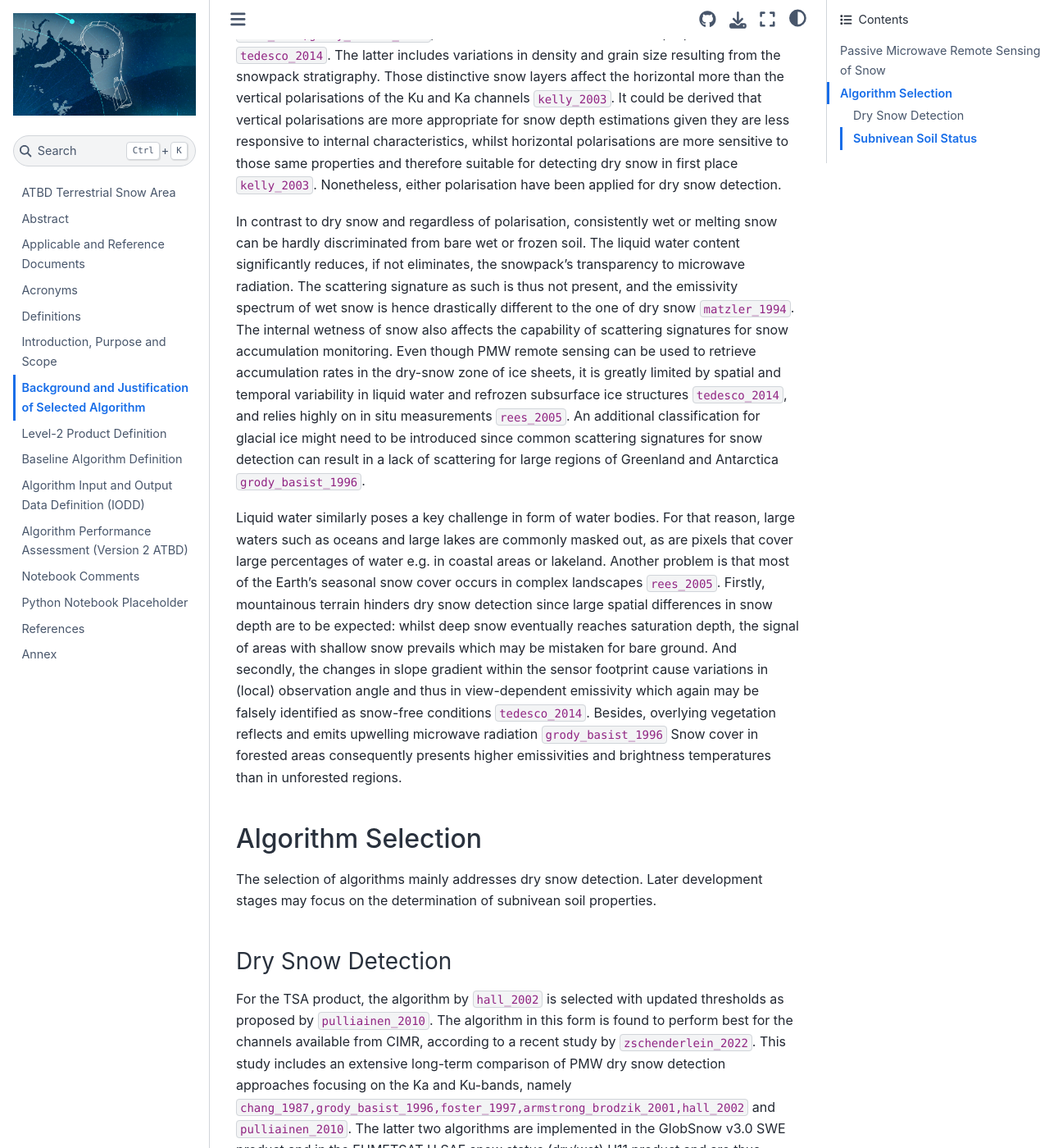
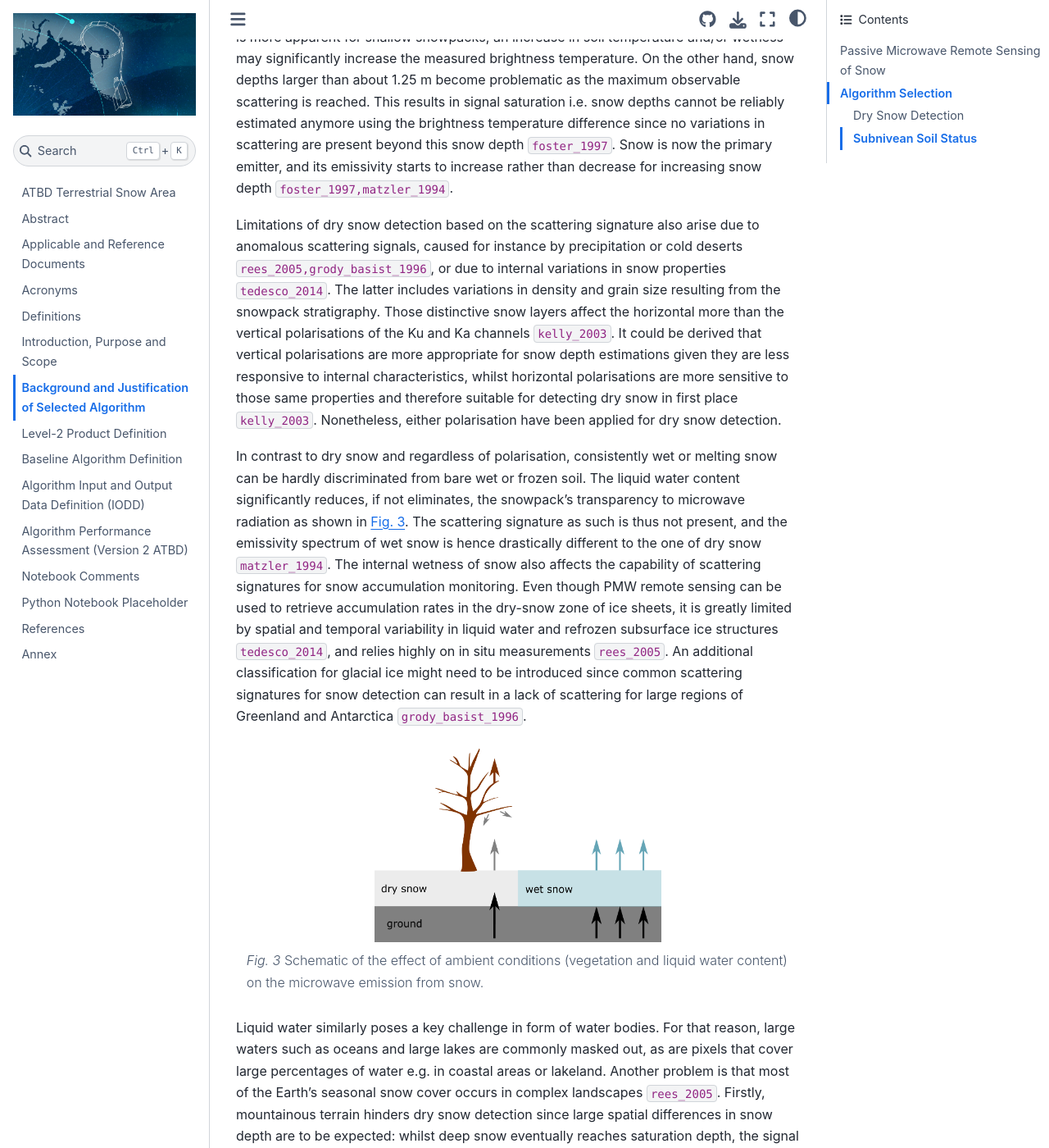
Before and after one commit to CIMR-Algos/TerrestrialSnowArea_ATBD, a Jupyter Book: the page built from book/background_justification_algorithm.md, in a window 1280 px wide and 1400 px high, scrolled down 1937 px. Shown: the whole window at 82% size. Built offline with Jupyter Book 1.0.4 settings and Sphinx 7.4.7 and the Sphinx Book theme 1.1.4, drawn with Linux system fonts in a browser that asks for light colours; cross-references to code outside the pages are shown as plain code; some of the changed text lies outside the part shown.

Commit message:
Added emission figures

````diff
--- a/book/background_justification_algorithm.md
+++ b/book/background_justification_algorithm.md
@@ -23,7 +23,17 @@
 Air acts as a surrounding medium for the ice particles with diameters on the order of millimetres.
 For propagating waves with wavelengths noticeably larger than this, snow appears as a homogeneous medium with only absorptive effects.
 For wavelengths of similar magnitude, the ice particles act as scatterers due to the inhomogeneous dielectric properties between the ice itself and the air background {cite:p}`ulaby_long_2014`.
+This scattering mechanism is shown in {numref}`emission-scattering`.
 The phenomenon that the emissivity of snow-covered ground decreases with increasing frequency, is unique among land cover types {cite:p}`matzler_1994`.
+
+
+```{figure} ./figures/emission-scattering.png
+---
+name: emission-scattering
+width: 350px
+---
+Schematic of the microwave emission from snow characterised by volume scattering.
+```
 
 % scattering aspects
 The amount of volume scattering is directly influenced by the snow's properties.
@@ -55,19 +65,27 @@
 
 % snow wetness
 In contrast to dry snow and regardless of polarisation, consistently wet or melting snow can be hardly discriminated from bare wet or frozen soil.
-The liquid water content significantly reduces, if not eliminates, the snowpack's transparency to microwave radiation.
+The liquid water content significantly reduces, if not eliminates, the snowpack's transparency to microwave radiation as shown in {numref}`emission-ambient`.
 The scattering signature as such is thus not present, and the emissivity spectrum of wet snow is hence drastically different to the one of dry snow {cite:p}`matzler_1994`.
 The internal wetness of snow also affects the capability of scattering signatures for snow accumulation monitoring.
 Even though PMW remote sensing can be used to retrieve accumulation rates in the dry-snow zone of ice sheets, it is greatly limited by spatial and temporal variability in liquid water and refrozen subsurface ice structures {cite:p}`tedesco_2014`, and relies highly on in situ measurements {cite:p}`rees_2005`.
 An additional classification for glacial ice might need to be introduced since common scattering signatures for snow detection can result in a lack of scattering for large regions of Greenland and Antarctica {cite:p}`grody_basist_1996`.
 
-% challenges: water, mountains
+```{figure} ./figures/emission-ambient.png
+---
+name: emission-ambient
+width: 350px
+---
+Schematic of the effect of ambient conditions (vegetation and liquid water content) on the microwave emission from snow.
+```
+
+% challenges: water, mountains, vegetation
 Liquid water similarly poses a key challenge in form of water bodies.
 For that reason, large waters such as oceans and large lakes are commonly masked out, as are pixels that cover large percentages of water e.g. in coastal areas or lakeland.
 Another problem is that most of the Earth’s seasonal snow cover occurs in complex landscapes {cite:p}`rees_2005`.
 Firstly, mountainous terrain hinders dry snow detection since large spatial differences in snow depth are to be expected: whilst deep snow eventually reaches saturation depth, the signal of areas with shallow snow prevails which may be mistaken for bare ground.
 And secondly, the changes in slope gradient within the sensor footprint cause variations in (local) observation angle and thus in view-dependent emissivity which again may be falsely identified as snow-free conditions {cite:p}`tedesco_2014`.
-Besides, overlying vegetation reflects and emits upwelling microwave radiation {cite:p}`grody_basist_1996`
+Besides, overlying vegetation reflects upwelling microwave radiation and emits some on its own {cite:p}`grody_basist_1996`, as illustrated in {numref}`emission-ambient`.
 Snow cover in forested areas consequently presents higher emissivities and brightness temperatures than in unforested regions.
 
 ## Algorithm Selection
````
Also changed, not shown: book/figures/emission-ambient.png (added), book/figures/emission-scattering.png (added).
